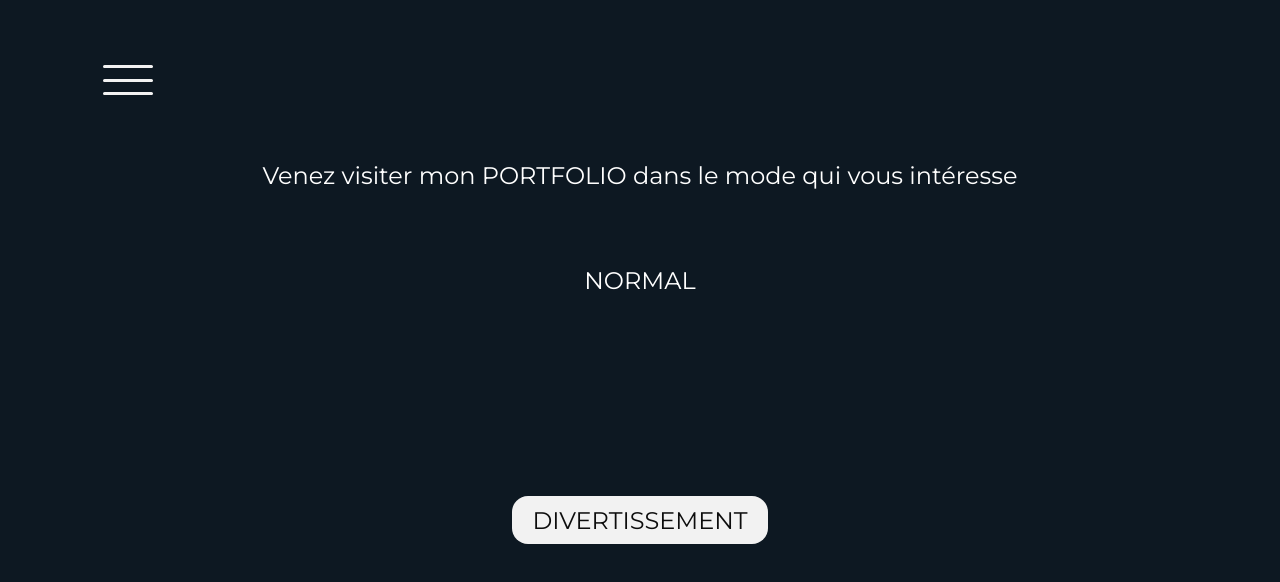
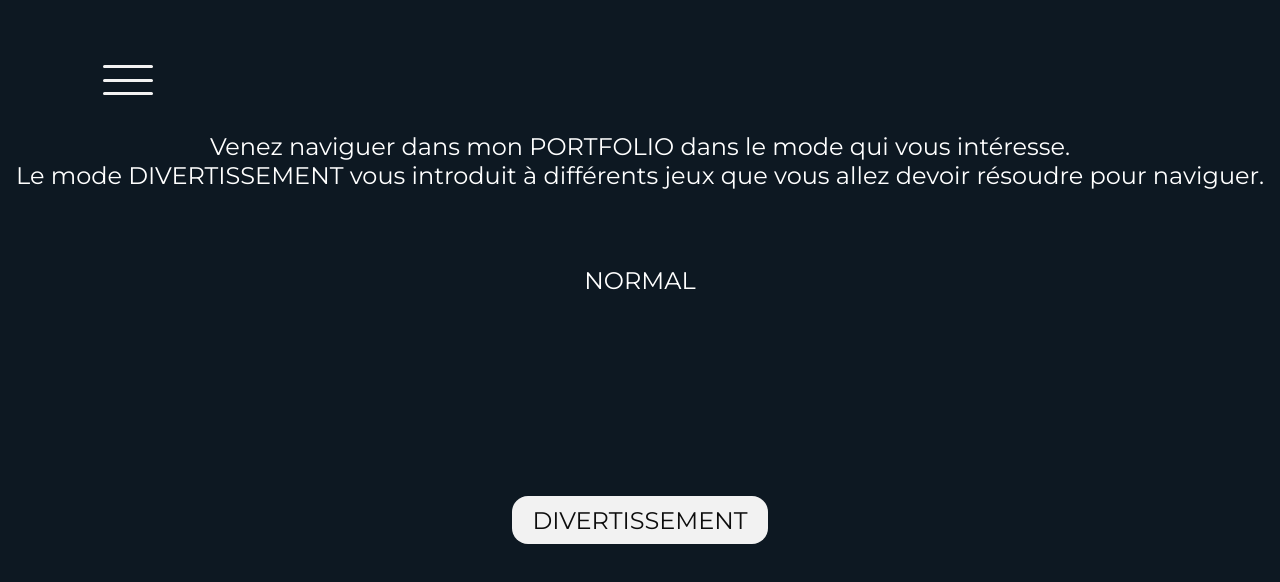
Before and after one commit to Alandush/antoine-geslin-portfolio, a plain HTML site: page choix.html in a window 1280 px wide. Drawn offline with Linux system fonts and the light colour scheme.

Commit message:
Update choix.html

```diff
--- a/choix.html
+++ b/choix.html
@@ -18,7 +18,7 @@
     <div class="black-transition center-absolute" id="js-black-transition"></div>
     <main>
         <section class="titre-index">
-            <h1 class="divertissement-font" id="js-hover">Venez visiter mon PORTFOLIO dans le mode qui vous intéresse</h1>
+            <h1 class="divertissement-font" id="js-hover">Venez naviguer dans mon PORTFOLIO dans le mode qui vous intéresse.<br>Le mode DIVERTISSEMENT vous introduit à différents jeux que vous allez devoir résoudre pour naviguer.</h1>
         </section>
         <section class="relative index-container">
             <h2 class="normal-font bouton-actif-choix" id="js-hover-actif">NORMAL</h1>
@@ -70,4 +70,5 @@
         <audio src="audio/BarSFX.mp3" class="audio" id="js-progressing-bar-sfx"></audio>
     </main>
 </body>
+
 </html>
```
